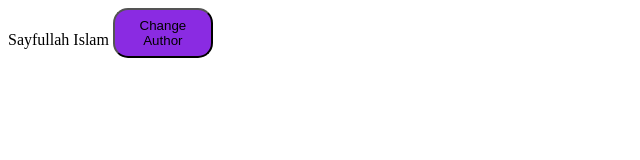
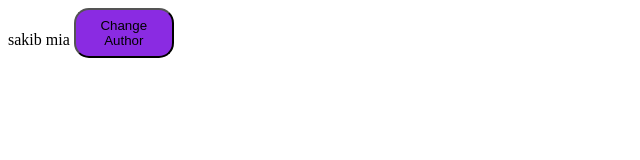
Before and after one commit to MohammadRuhulAmin/My-vue-js-note, a plain HTML site: page index.html in a window 1280 px wide. Both pictures are taken after a click on the button "Change Author". Shown: the whole page, without its empty margins (0-640 px from the left). Drawn offline with nearby package versions, Linux system fonts and the light colour scheme.

Commit message:
function argument

```diff
--- a/app.js
+++ b/app.js
@@ -4,8 +4,8 @@ new Vue({
        name:"Mohammad Ruhul Amin",
     },
     methods: {
-       updateName(){
-           this.name = "Sayfullah Islam";
+       updateName(changeName){
+           this.name = changeName;
        }
     },
 
--- a/index.html
+++ b/index.html
@@ -12,7 +12,7 @@
     <div id="app">
 
         {{name}}
-        <button class="my-button" v-on:click="updateName"> Change Author </button>
+        <button class="my-button" v-on:click="updateName('sakib mia')"> Change Author </button>
 
 
     </div>
```
